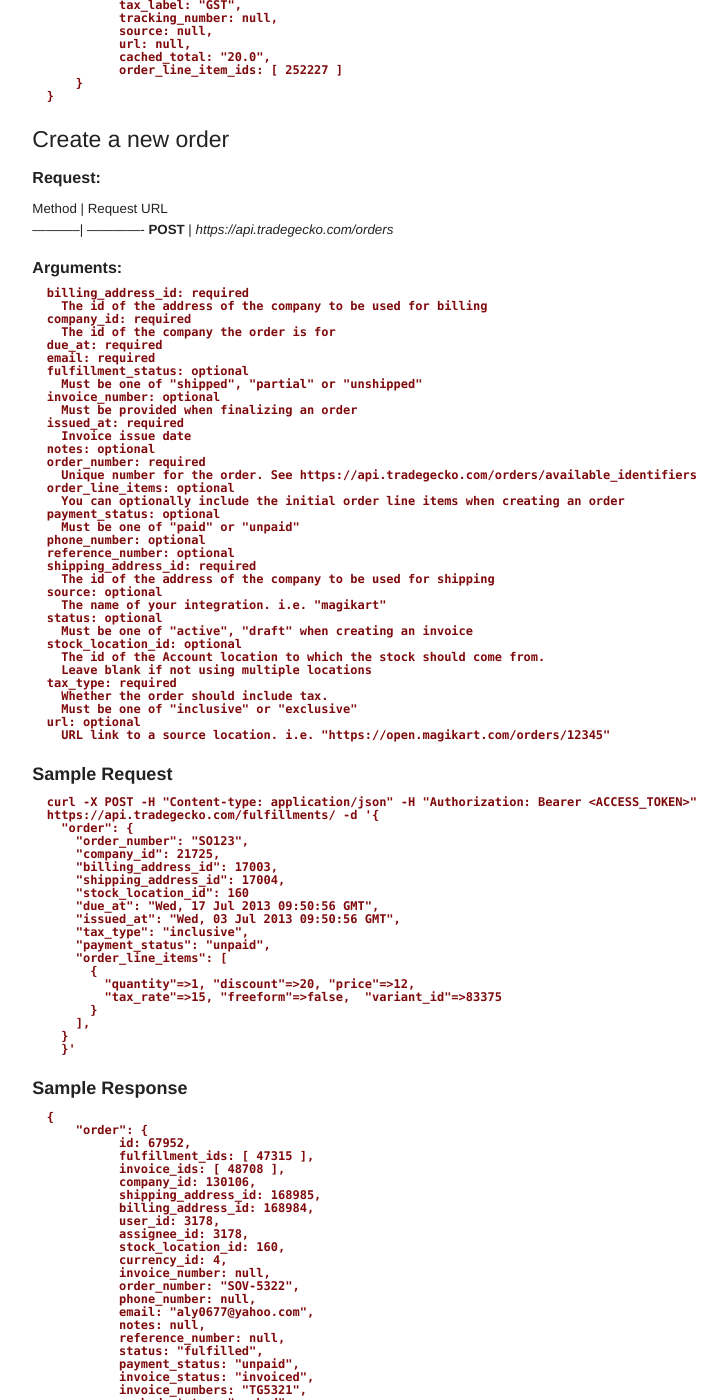
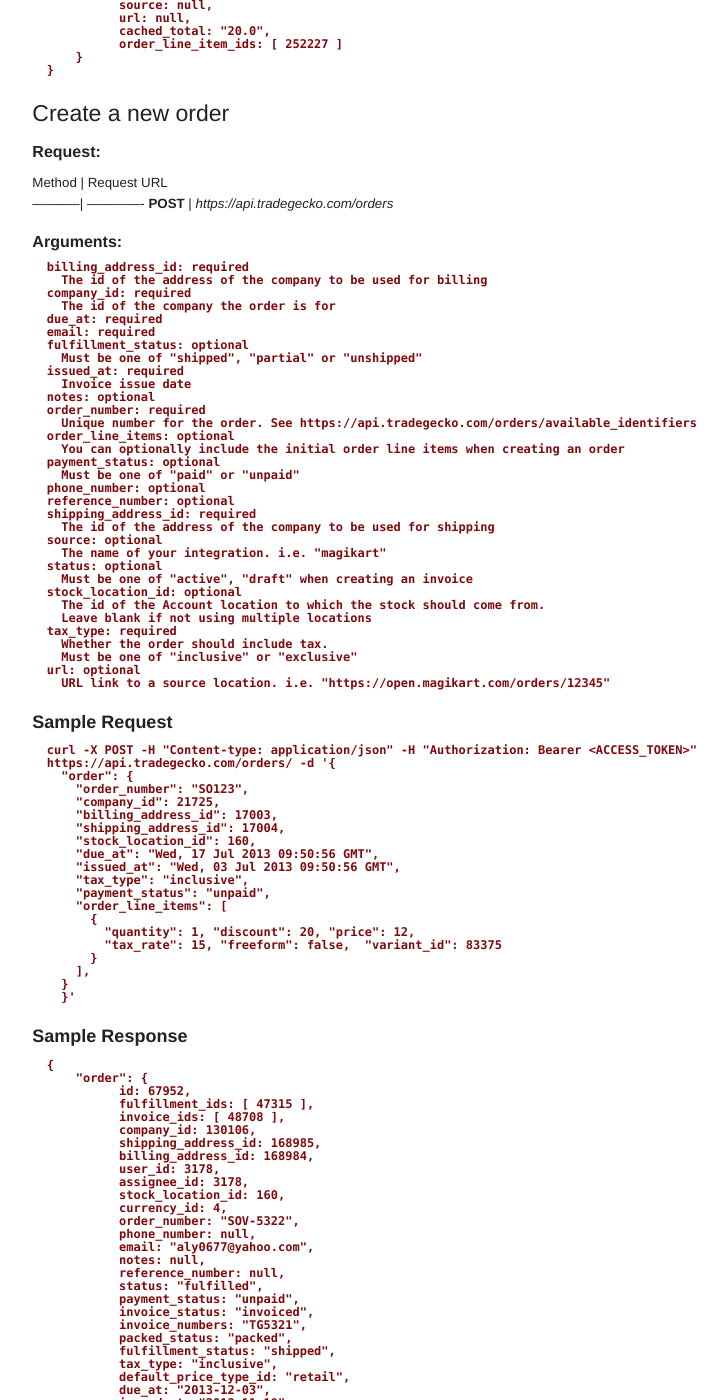
Before and after one commit to tradegecko/docs_old, a Jekyll site: the page built from _posts/2013-01-20-order.md, in a window 1280 px wide and 1400 px high, scrolled down 1416 px. Shown: the whole window, without its empty margins (456-1183 px from the left). Built offline with Jekyll 4.4.1, drawn with Linux system fonts in a browser that asks for light colours; some web fonts are replaced; Markdown is read by kramdown in place of the engine named in the settings; some of the changed text lies outside the part shown.

Commit message:
Fix order page

```diff
--- a/_posts/2013-01-20-order.md
+++ b/_posts/2013-01-20-order.md
@@ -25,7 +25,6 @@
                       assignee_id: 3178,
                       stock_location_id: 160,
                       currency_id: 4,
-                      invoice_number: null,
                       order_number: "SOV-5322",
                       phone_number: null,
                       email: "aly0677@yahoo.com",
@@ -75,7 +74,6 @@
                 assignee_id: 3178,
                 stock_location_id: 160,
                 currency_id: 4,
-                invoice_number: null,
                 order_number: "SOV-5322",
                 phone_number: null,
                 email: "aly0677@yahoo.com",
@@ -119,8 +117,6 @@
       email: required
       fulfillment_status: optional
         Must be one of "shipped", "partial" or "unshipped"
-      invoice_number: optional
-        Must be provided when finalizing an order
       issued_at: required
         Invoice issue date
       notes: optional
@@ -150,21 +146,21 @@
 ##### Sample Request
 
       curl -X POST -H "Content-type: application/json" -H "Authorization: Bearer <ACCESS_TOKEN>"
-      https://api.tradegecko.com/fulfillments/ -d '{
+      https://api.tradegecko.com/orders/ -d '{
         "order": {
           "order_number": "SO123",
           "company_id": 21725,
           "billing_address_id": 17003,
           "shipping_address_id": 17004,
-          "stock_location_id": 160
+          "stock_location_id": 160,
           "due_at": "Wed, 17 Jul 2013 09:50:56 GMT",
           "issued_at": "Wed, 03 Jul 2013 09:50:56 GMT",
           "tax_type": "inclusive",
           "payment_status": "unpaid",
           "order_line_items": [
             {
-              "quantity"=>1, "discount"=>20, "price"=>12,
-              "tax_rate"=>15, "freeform"=>false,  "variant_id"=>83375
+              "quantity": 1, "discount": 20, "price": 12,
+              "tax_rate": 15, "freeform": false,  "variant_id": 83375
             }
           ],
         }
@@ -184,7 +180,6 @@
                 assignee_id: 3178,
                 stock_location_id: 160,
                 currency_id: 4,
-                invoice_number: null,
                 order_number: "SOV-5322",
                 phone_number: null,
                 email: "aly0677@yahoo.com",
@@ -223,7 +218,7 @@
       Returns 204 status when the order gets updated successfully.
 
 ####   Retrieve the next available Order/Invoice Number
-Retrieve the next identifying number for the account. Currently accepts `order_number` and `invoice_number`.
+Retrieve the next identifying number for the account. Currently accepts `order_number`.
 
 ######     Request:
 Method     | Request URL
```
